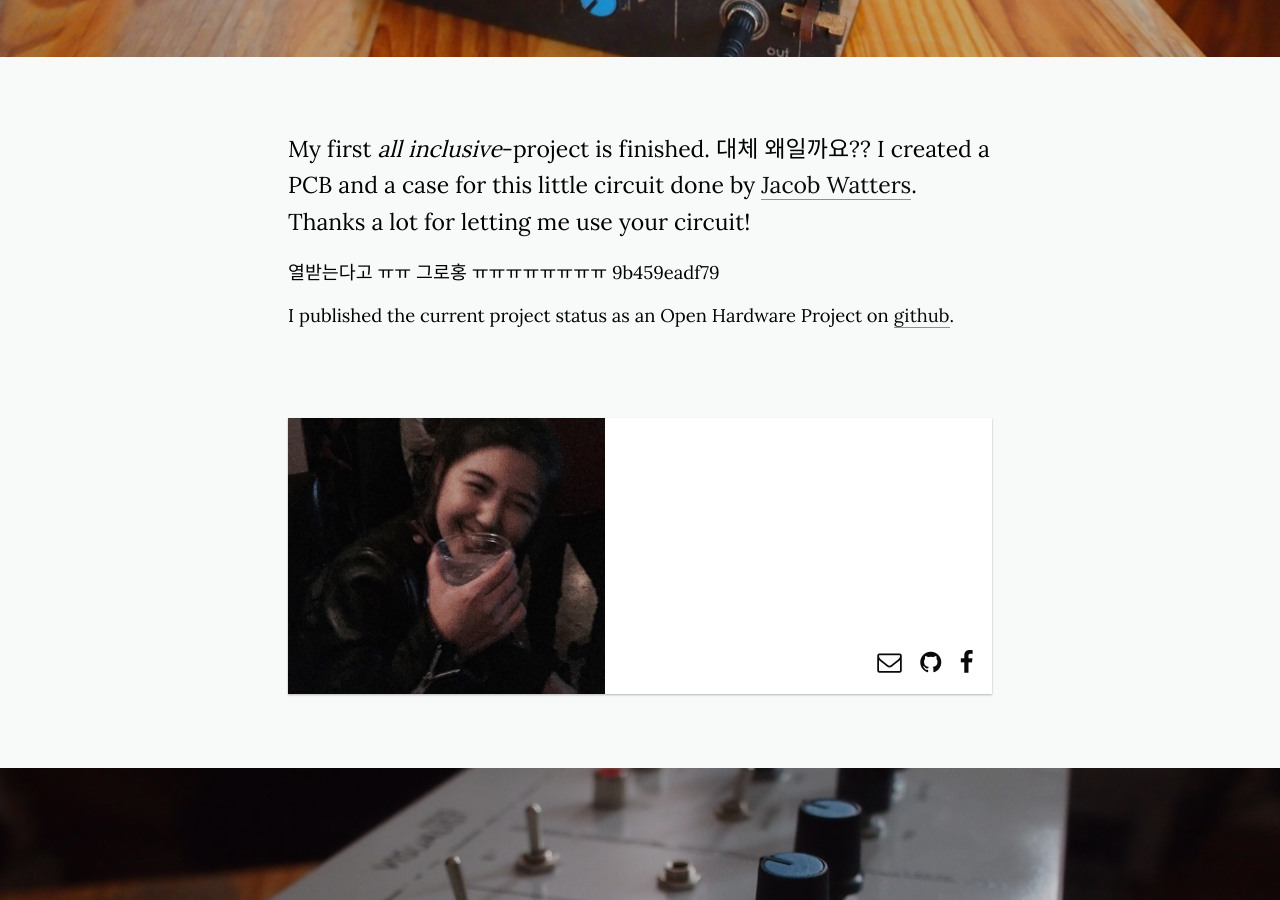
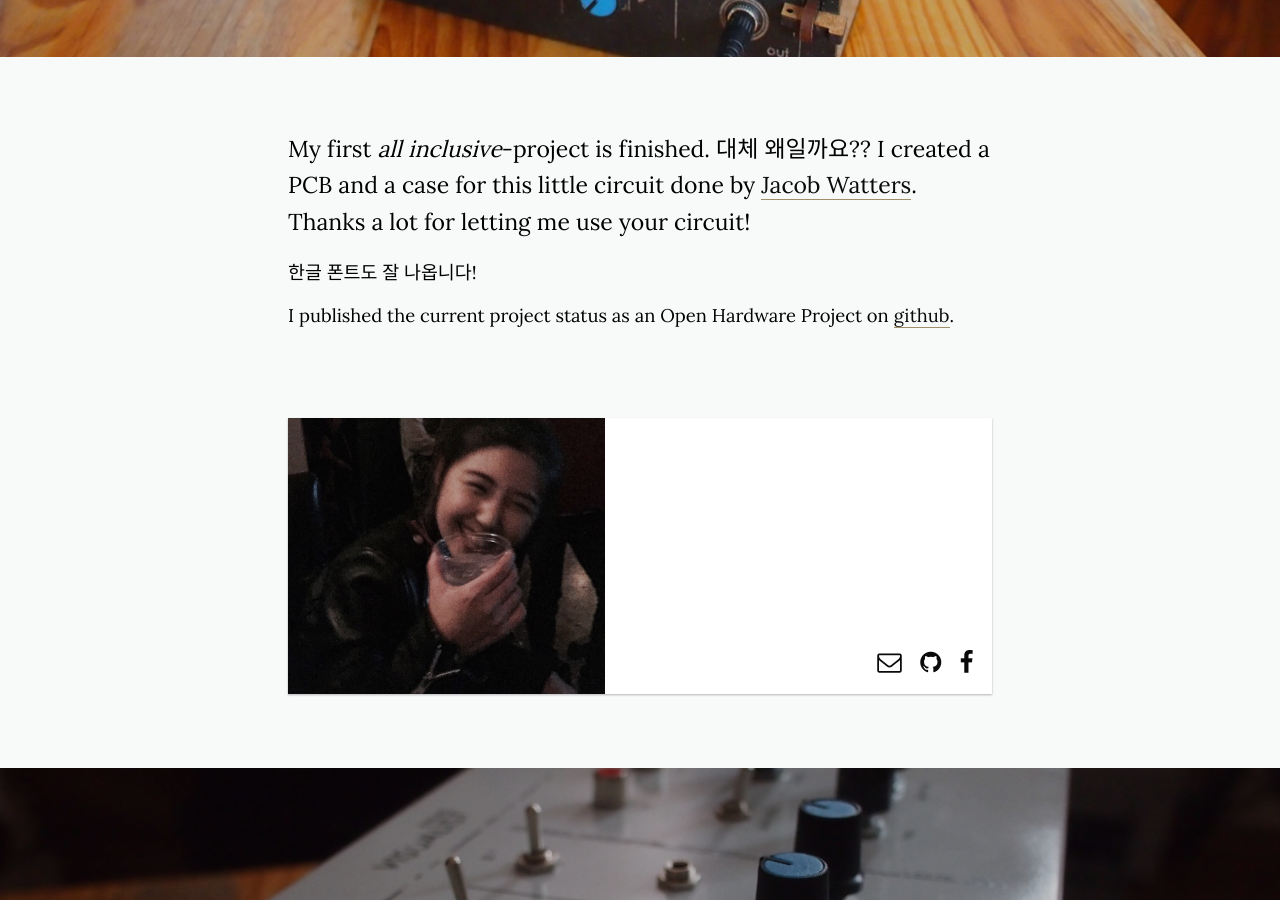
Before and after one commit to danb11/danb11.github.io, a Jekyll site: the page built from _posts/2017-01-09-um-tss.markdown, in a window 1280 px wide and 900 px high, scrolled down 587 px. Built offline with Jekyll 4.4.1, drawn with Linux system fonts in a browser that asks for light colours; nearby versions of some CDN libraries.

Commit message:
korea config

```diff
--- a/_config.yml
+++ b/_config.yml
@@ -15,7 +15,7 @@ default_img:
 # Profile settings
 name: Danbee, Lee
 profile_img: /assets/images/profile.jpeg
-profile: I'm learning iOS development. If you have any questions please feel free to contact me
+profile: 시각디자인을 전공했고, 지금은 iOS를 공부하고 있습니다. 디발자를 꿈구는 개발꿈나무🌳입니다. I studied Visual Design. Now I'm learning iOS development. If you have any questions please feel free to contact me
 social:
   github: https://github.com/danb11
   facebook: https://www.facebook.com/ldbbb
--- a/_posts/2017-01-09-um-tss.markdown
+++ b/_posts/2017-01-09-um-tss.markdown
@@ -11,7 +11,6 @@ image-sm: /assets/images/2017-um-tss/thumb.JPG
 ---
 My first ***all inclusive***-project is finished. 대체 왜일까요?? I created a PCB and a case for this little circuit done by [Jacob Watters](http://www.jacobwatters.com/blog/um-tss-drum-machine/). Thanks a lot for letting me use your circuit!
 
-열받는다고 ㅠㅠ 그로홍 ㅠㅠㅠㅠㅠㅠㅠㅠ
-9b459eadf79
+한글 폰트도 잘 나옵니다!
 
 I published the current project status as an Open Hardware Project on [github](https://github.com/tommueller/UM-TSS).
```
